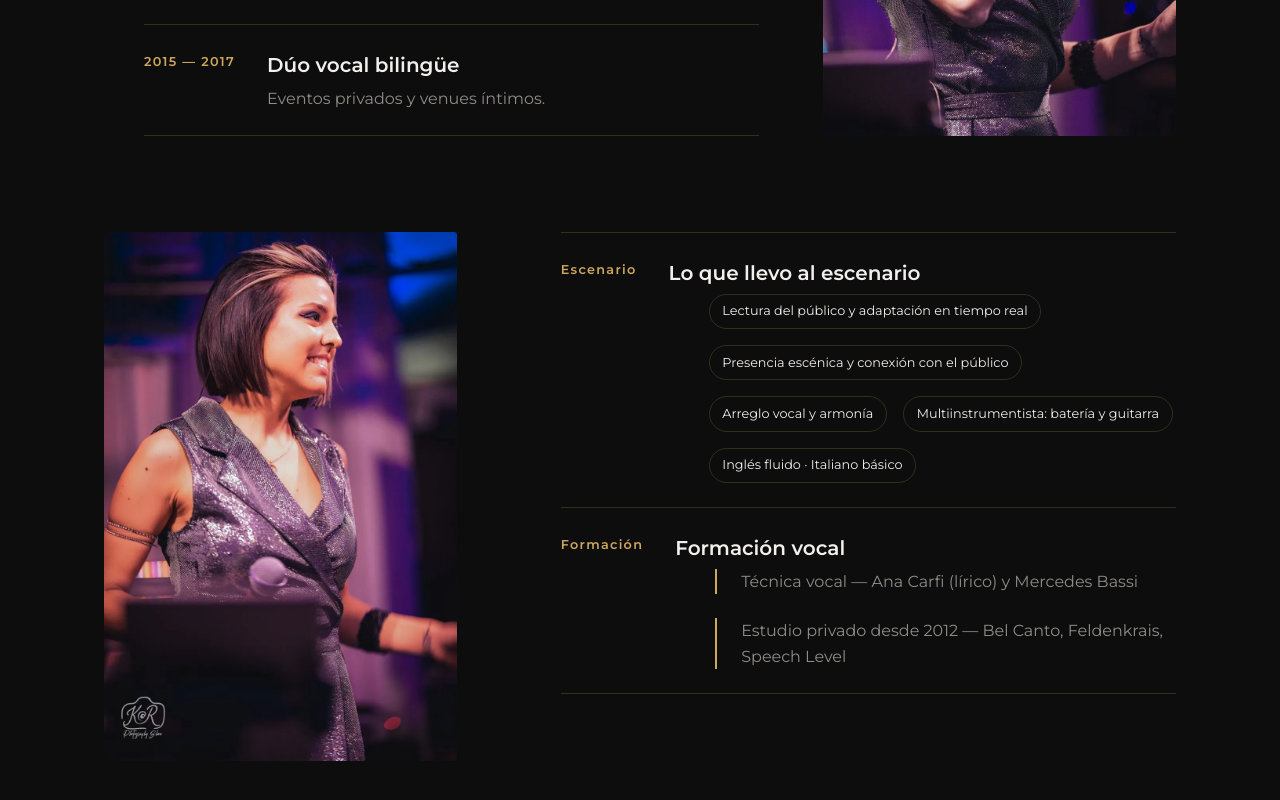
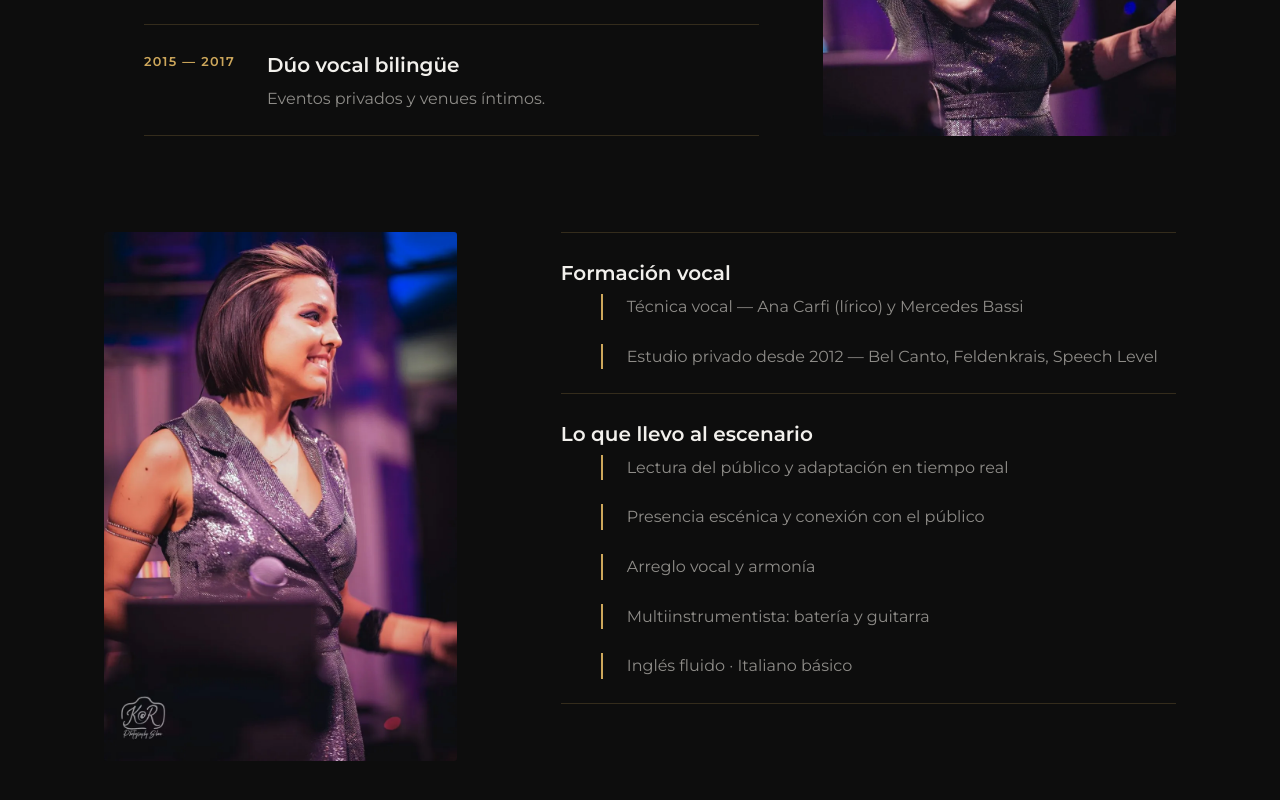
Before and after one commit to baltaenjoy-gif/zurima_website, a website built with Vite: page index.html in a window 1280 px wide. Shown: the part 3833-4633 px from the top of the page. Built offline with nearby package versions, Linux system fonts and the light colour scheme.

Commit message:
fix(trayectoria): quitar chips y etiquetas inventadas en skills/formación
Elimina las etiquetas de período no solicitadas ("Escenario"/"Formación")
y el estilo de globo de los skills, unificándolo con el formato de lista
de formación (mismo tamaño, borde izquierdo dorado, alineado al margen
del título). Invierte el orden: formación primero, escenario después.

```diff
--- a/index.html
+++ b/index.html
@@ -163,18 +163,16 @@
             </picture>
           </div>
           <ol class="timeline">
-            <li class="tl">
-              <span class="tl__period" data-i18n="career_skills_tag">Escenario</span>
-              <div class="tl__body">
-                <h4 class="tl__role" data-i18n="career_skills">Lo que llevo al escenario</h4>
-                <ul class="chips" id="skills"></ul>
-              </div>
-            </li>
-            <li class="tl">
-              <span class="tl__period" data-i18n="career_education_tag">Formación</span>
+            <li class="tl tl--plain">
               <div class="tl__body">
                 <h4 class="tl__role" data-i18n="career_education">Formación vocal</h4>
                 <ul class="edu" id="education"></ul>
+              </div>
+            </li>
+            <li class="tl tl--plain">
+              <div class="tl__body">
+                <h4 class="tl__role" data-i18n="career_skills">Lo que llevo al escenario</h4>
+                <ul class="edu" id="skills"></ul>
               </div>
             </li>
           </ol>
--- a/src/i18n.js
+++ b/src/i18n.js
@@ -19,9 +19,7 @@ export const strings = {
     career_kicker: 'Trayectoria',
     career_title: 'Mil escenarios, una profesional',
     career_skills: 'Lo que llevo al escenario',
-    career_skills_tag: 'Escenario',
     career_education: 'Formación vocal',
-    career_education_tag: 'Formación',
     booking_kicker: 'Contrataciones',
     booking_lead: 'Disponible para cruceros, eventos, venues y residencias.',
     booking_email: 'Escribime',
@@ -45,9 +43,7 @@ export const strings = {
     career_kicker: 'Career',
     career_title: 'A thousand stages, one professional',
     career_skills: 'What I bring to the stage',
-    career_skills_tag: 'Stage',
     career_education: 'Vocal training',
-    career_education_tag: 'Training',
     booking_kicker: 'Booking',
     booking_lead: 'Available for cruises, events, venues and residencies.',
     booking_email: 'Get in touch',
--- a/src/main.js
+++ b/src/main.js
@@ -59,7 +59,7 @@ function renderContent() {
       .join('')
   )
 
-  setHtml('skills', content.skills.map((s) => `<li class="chip">${pick(s)}</li>`).join(''))
+  setHtml('skills', content.skills.map((s) => `<li class="edu__item">${pick(s)}</li>`).join(''))
   setHtml('education', content.education.map((e) => `<li class="edu__item">${pick(e)}</li>`).join(''))
 
   const c = content.contact
--- a/src/style.css
+++ b/src/style.css
@@ -617,6 +617,10 @@ html.js .reveal.is-visible {
   border-top: 1px solid var(--line);
 }
 
+.tl--plain {
+  grid-template-columns: 1fr;
+}
+
 .tl:last-child {
   border-bottom: 1px solid var(--line);
 }
@@ -650,22 +654,6 @@ html.js .reveal.is-visible {
   width: 100%;
   border-radius: 3px;
   filter: contrast(1.03);
-}
-
-.chips {
-  list-style: none;
-  display: flex;
-  flex-wrap: wrap;
-  gap: var(--sp-2);
-  margin-top: 0.3em;
-}
-
-.chip {
-  padding: 0.5em 1em;
-  border: 1px solid var(--line);
-  border-radius: 999px;
-  font-size: var(--fs-caption);
-  color: var(--text);
 }
 
 .edu {
```
